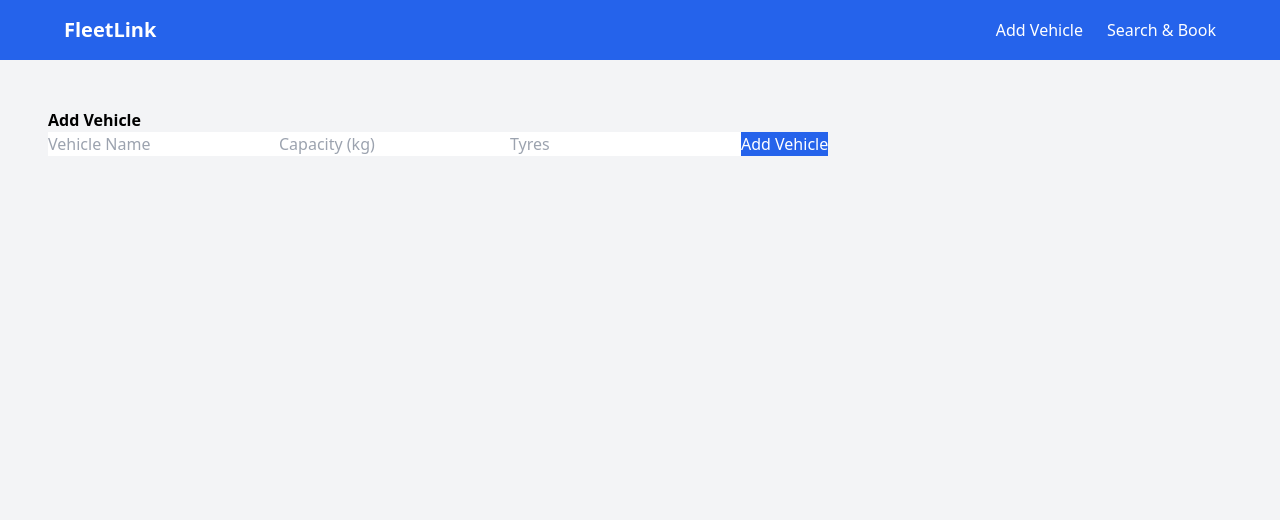
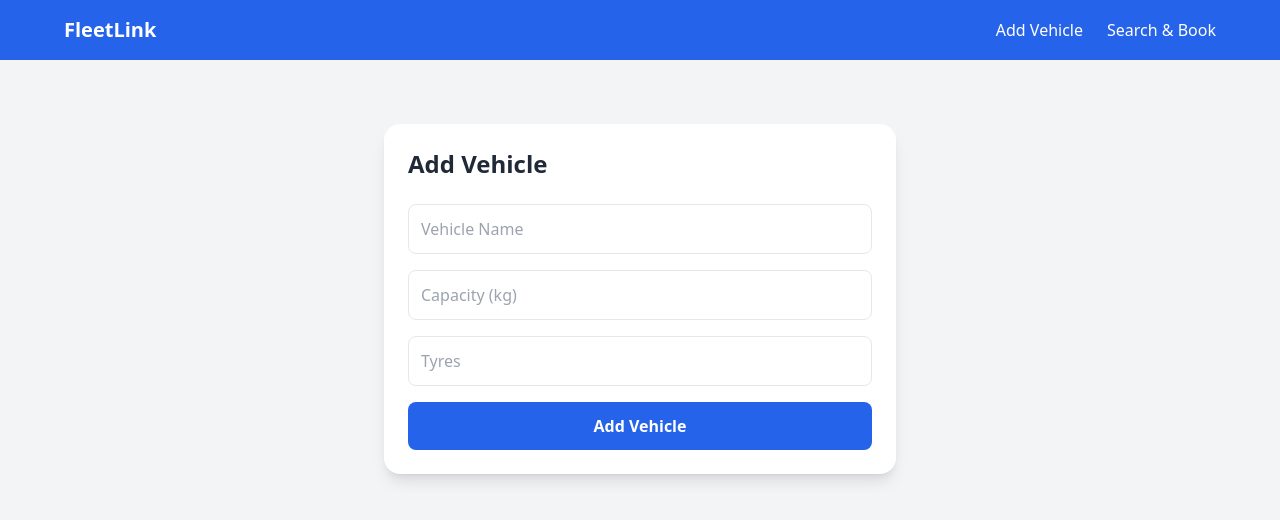
Before and after one commit to rushikeshtaur12/fleetlinkfroentend, a React (Create React App) app: page / in a window 1280 px wide. Shown: the top 520 px of the page. Built offline with nearby package versions, Linux system fonts and the light colour scheme.

Commit message:
changes for tailwind

```diff
--- a/tailwind.config.js
+++ b/tailwind.config.js
@@ -1,8 +1,10 @@
 /** @type {import('tailwindcss').Config} */
 module.exports = {
-  content: ["./src/*.js",],
+  content: [
+    "./src/**/*.{js,jsx,ts,tsx}", // include all JS/JSX/TS/TSX files in src
+  ],
   theme: {
     extend: {},
   },
   plugins: [],
-}
+};
```
